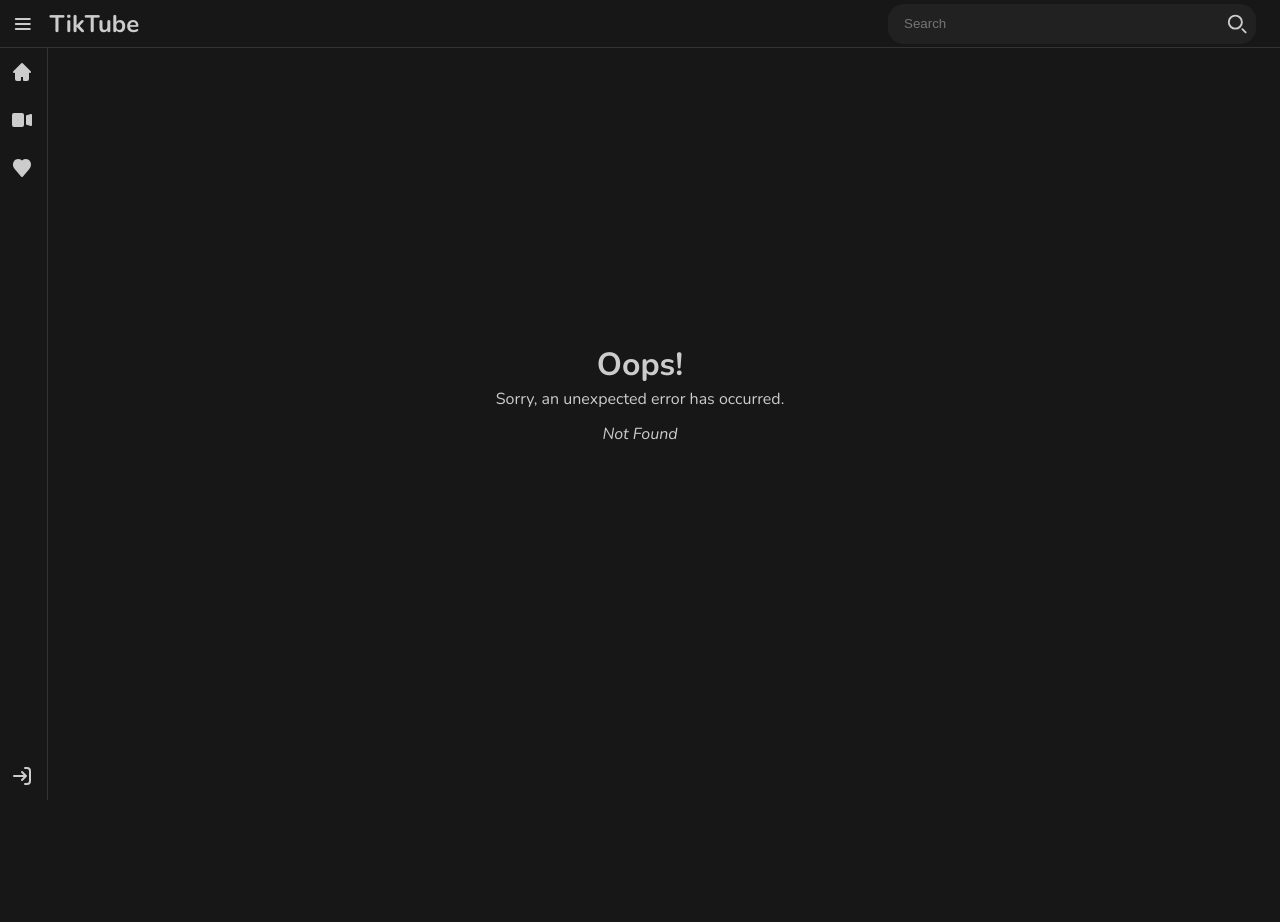
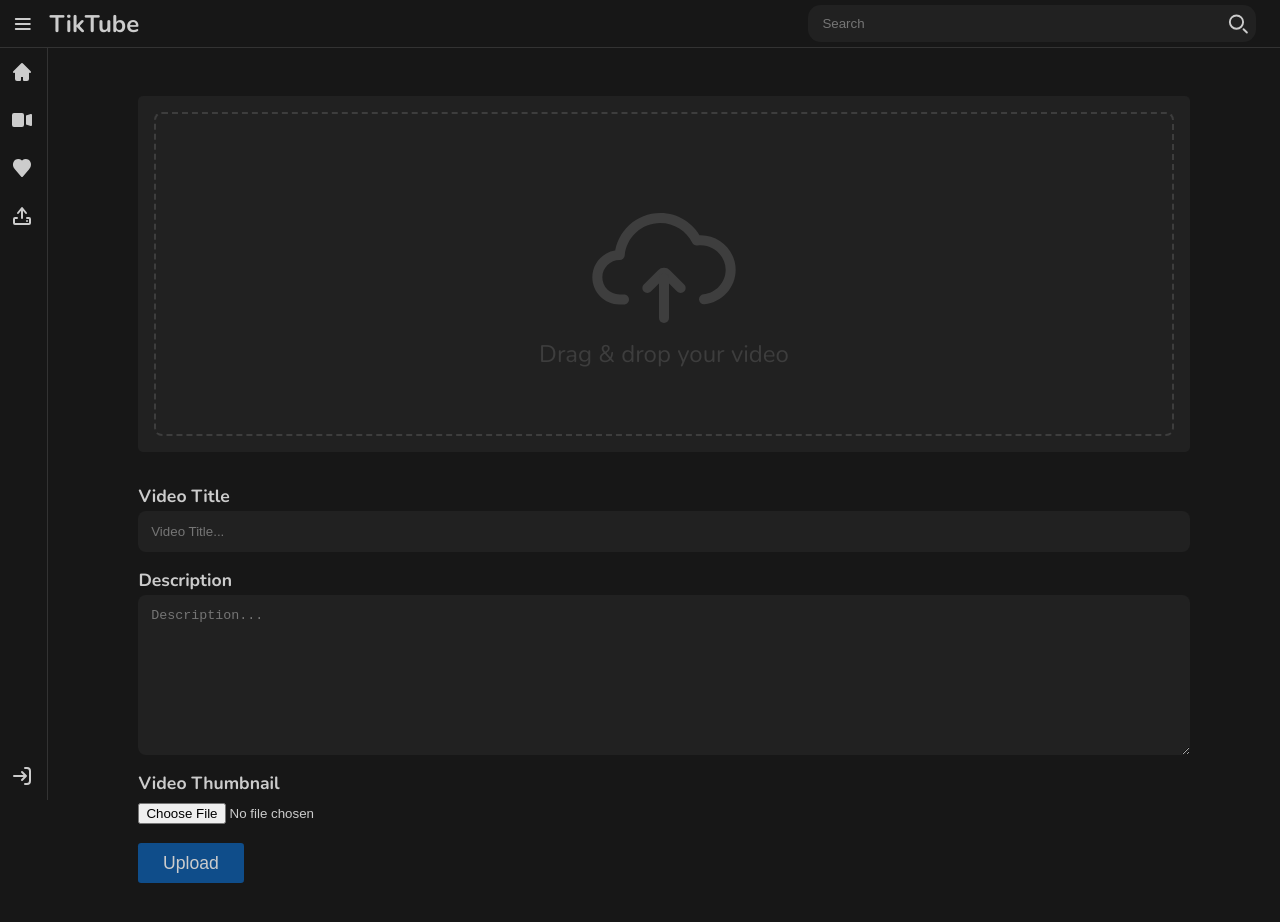
Before and after one commit to HunterNicky/TikTube, a React (Vite) app in the folder frontend/: page /upload in a window 1280 px wide. Before the commit this address had no page. Shown: the top 922 px of the page. Before the commit the page ends 800 px from the top, so only its background shows below. Built offline with nearby package versions, Linux system fonts and the light colour scheme.

Commit message:
add login and upload prototype

```diff
--- a/frontend/src/Header.css
+++ b/frontend/src/Header.css
@@ -37,18 +37,17 @@
 .search-bar {
   align-items: center;
   background-color: #212121;
-  border-radius: 1rem;
+  border-radius: .8rem;
   display: flex;
   margin-left: auto;
   margin-right: 1.5rem;
-  padding: .5rem;
-  width: 23rem;
+  padding: .4rem;
+  width: 35%;
 }
 
 .search-bar input {
   background-color: transparent;
   border-radius: 1rem;
-  border: none;
   border: none;
   color: var(--text-secondary);
   outline: none;
@@ -61,6 +60,6 @@
   cursor: pointer;
 }
 
-.search-bar input:focus {
-  border: none;
+.search-bar:focus-within {
+  outline: 1px #333333 solid;
 }
--- a/frontend/src/HomePage/VideoSection.css
+++ b/frontend/src/HomePage/VideoSection.css
@@ -8,7 +8,8 @@
 }
 
 .video-category-container {
-  display: flex;
-  flex-wrap: wrap;
+  display: grid;
+  grid-template-columns: repeat(auto-fill, 300px);
+  grid-gap: .3rem;
   justify-content: space-between;
 }
--- /dev/null
+++ b/frontend/src/LoginModal.css
@@ -0,0 +1,82 @@
+#login-overlay {
+  background-color: rgba(0, 0, 0, 0.5);
+  height: 100%;
+  position: fixed;
+  top: 0;
+  width: 100%;
+  z-index: 100;
+}
+
+#login-form-container {
+  background-color: #212121;
+  border-radius: .2rem;
+  left: 50%;
+  min-width: 32rem;
+  padding: 1rem;
+  position: fixed;
+  top: 50%;
+  transform: translate(-50%,-50%);
+  z-index: 101;
+}
+
+#login-form-container header {
+  font-size: 1.5rem;
+  text-align: center;
+}
+
+#login-form-container input {
+  background-color: transparent;
+  border: none;
+  border-bottom: 2px solid #333333;
+  color: var(--text-primary);
+  font-size: .9rem;
+  margin-bottom: .8rem;
+  padding: .3rem .3rem .3rem 0;
+  width: 100%;
+}
+
+#login-form-container input:focus {
+  outline: none;
+}
+
+#login-button {
+  background-color: #0f4d8a;
+  border-radius: .2rem;
+  border: none;
+  color: var(--text-primary);
+  cursor: pointer;
+  font-size: 1rem;
+  margin-top: .8rem;
+  padding: .6rem;
+  width: 100%;
+}
+
+#login-button:hover {
+  background-color: #115ca7;
+}
+
+#login-form-container footer {
+  display: flex;
+  margin-top: .6rem;
+}
+
+#login-form-container footer div {
+  display: flex;
+  justify-content: flex-end;
+  margin-top: .6rem;
+  width: 100%;
+}
+
+.auth-button {
+  background-color: transparent;
+  border: none;
+  color: #afafaf;
+  cursor: pointer;
+  font-weight: 600;
+  margin-left: .8rem;
+  text-transform: uppercase;
+}
+
+.auth-button:hover {
+  color: #05a7c7;
+}
--- /dev/null
+++ b/frontend/src/LoginModal.jsx
@@ -0,0 +1,29 @@
+import "./LoginModal.css";
+
+function LoginModal({setModal}) {
+  return (
+    <>
+      <div id="login-overlay" onClick={() => setModal(false)}></div>
+      <div id="login-form-container">
+        <form onSubmit={e => e.preventDefault()}>
+          <header>Login</header>
+          <div>
+            <input type="text" name="username" placeholder="Username" minlength="6" maxlength="12" />
+          </div>
+          <div>
+            <input type="password" name="password" placeholder="Password" minlength="6" maxlength="24"/>
+          </div>
+          <button type="submit" id="login-button">LOGIN</button>
+          <footer>
+            <div>
+              <button type="button" className="auth-button">Register</button>
+              <button type="button" className="auth-button">Forgot</button>
+            </div>
+          </footer>
+        </form>
+      </div>
+    </>
+  );
+}
+
+export default LoginModal;
--- a/frontend/src/Sidebar.css
+++ b/frontend/src/Sidebar.css
@@ -26,6 +26,7 @@ aside {
 
 .nav-item {
   width: 100%;
+  cursor: pointer;
 }
 
 .nav-item:last-child {
--- a/frontend/src/Sidebar.jsx
+++ b/frontend/src/Sidebar.jsx
@@ -1,7 +1,7 @@
 import { Link } from "react-router-dom";
 import "./Sidebar.css";
 
-function Sidebar() {
+function Sidebar({setModal}) {
   return (
     <aside>
     <nav className="navbar">
@@ -31,7 +31,15 @@ function Sidebar() {
           </Link>
         </li>
         <li className="nav-item">
-          <div className="nav-link">
+          <Link to={"/upload"} className="nav-link">
+            <svg class="w-6 h-6 text-gray-800 dark:text-white" aria-hidden="true" xmlns="http://www.w3.org/2000/svg" width="24" height="24" fill="none" viewBox="0 0 24 24">
+              <path stroke="currentColor" stroke-linecap="round" stroke-linejoin="round" stroke-width="2" d="M12 5v9m-5 0H5a1 1 0 0 0-1 1v4a1 1 0 0 0 1 1h14a1 1 0 0 0 1-1v-4a1 1 0 0 0-1-1h-2M8 9l4-5 4 5m1 8h.01"/>
+            </svg>
+            <span className="link-text">Upload</span>
+          </Link>
+        </li>
+        <li className="nav-item">
+          <div className="nav-link" onClick={() => setModal(true)}>
             <svg className="w-6 h-6 text-gray-800 dark:text-white" aria-hidden="true" xmlns="http://www.w3.org/2000/svg" width="24" height="24" fill="none" viewBox="0 0 24 24">
               <path stroke="currentColor" strokeLinecap="round" strokeLinejoin="round" strokeWidth="2" d="M16 12H4m12 0-4 4m4-4-4-4m3-4h2a3 3 0 0 1 3 3v10a3 3 0 0 1-3 3h-2"/>
             </svg>
--- /dev/null
+++ b/frontend/src/UploadPage.css
@@ -0,0 +1,88 @@
+#upload-section {
+  height: 100%;
+  margin-top: 2rem;
+  width: 100%;
+}
+
+#upload-box {
+  background-color: #212121;
+  border-radius: 5px;
+  color: #3d3d3d;
+  font-size: 1.5rem;
+  margin: 0 auto;
+  margin-bottom: 2rem;
+  padding: 1rem;
+  width: 90%;
+}
+
+#upload-container {
+  align-items: center;
+  border-radius: .5rem;
+  border: #3d3d3d dashed 2px;
+  display: flex;
+  flex-direction: column;
+  padding: 4rem;
+}
+
+#upload-container p {
+  text-align: center;
+}
+
+#upload-image {
+  filter: grayscale(100%);
+  width: 10rem;
+}
+
+#upload-info-container {
+  margin: 0 auto;
+  width: 90%;
+}
+
+#upload-info-container form {
+  display: flex;
+  flex-direction: column;
+  font-size: 1.1rem;
+}
+
+.video-input {
+  background-color: #212121;
+  border-radius: .5rem;
+  border: none;
+  color: var(--text-secondary);
+  margin-bottom: 1rem;
+  margin-top: .2rem;
+  padding: .8rem;
+}
+
+.video-input:focus {
+  outline: 1px #333333 solid;
+}
+
+#video-description {
+  height: 8rem;
+  min-height: 10rem;
+  resize: vertical;
+  text-align: justify;
+}
+
+#video-thumbnail {
+  margin-top: .5rem;
+}
+
+#upload-button {
+  background-color: #212121;
+  border-radius: .2rem;
+  border: none;
+  color: var(--text-secondary);
+  cursor: pointer;
+  font-size: 1.1rem;
+  margin-top: 1.2rem;
+  padding: .6rem;
+  width: 10%;
+  background-color: #0f4d8a;
+  color: var(--text-primary);
+}
+
+#upload-button:hover {
+  background-color: #115ca7;
+}
--- /dev/null
+++ b/frontend/src/UploadPage.jsx
@@ -0,0 +1,28 @@
+import uploadIcon from "./assets/cloud-upload.svg";
+import "./UploadPage.css";
+
+function UploadPage() {
+  return (
+    <section id="upload-section">
+      <div id="upload-box">
+        <div id="upload-container">
+          <img src={uploadIcon} id="upload-image" />
+          <p>Drag & drop your video</p>
+        </div>
+      </div>
+      <div id="upload-info-container">
+        <form onSubmit={e => e.preventDefault()}>
+          <label for="video-title"><strong>Video Title</strong></label>
+          <input type="text" id="video-title" placeholder="Video Title..." className="video-input" />
+          <label for="video-description"><strong>Description</strong></label>
+          <textarea type="text" id="video-description" name="video-description" placeholder="Description..." className="video-input" />
+          <label for="video-thumbnail"><strong>Video Thumbnail</strong></label>
+          <input type="file" id="video-thumbnail"/>
+          <input type="submit" value="Upload" id="upload-button" onSubmit="return false" />
+        </form>
+      </div>
+    </section>
+  );
+}
+
+export default UploadPage;
--- a/frontend/src/main.jsx
+++ b/frontend/src/main.jsx
@@ -1,4 +1,4 @@
-import React from "react";
+import React, { useState } from "react";
 import ReactDOM from "react-dom/client";
 import { createBrowserRouter, RouterProvider, Outlet } from "react-router-dom";
 
@@ -6,18 +6,23 @@ import Header from "./Header.jsx";
 import Sidebar from "./Sidebar.jsx";
 import HomePage from "./HomePage/HomePage.jsx";
 import FavoritesPage from "./FavoritesPage.jsx";
+import UploadPage from "./UploadPage.jsx";
 import VideoPlayer from "./VideoPlayer.jsx";
 import ErrorPage from "./ErrorPage.jsx";
+import LoginModal from "./LoginModal.jsx";
 import "./index.css";
 
 function Navigation() {
+  const [modal, setModal] = useState(false);
+
   return (
     <>
       <Header />
-      <Sidebar />
+      <Sidebar setModal={setModal}/>
       <main>
         <Outlet />
       </main>
+      {modal && <LoginModal setModal={setModal}/>}
     </>
   );
 }
@@ -37,6 +42,10 @@ const router = createBrowserRouter([
         element: <FavoritesPage />
       },
       {
+        path: "upload",
+        element: <UploadPage />
+      },
+      {
         path: "/watch/:id",
         element: <VideoPlayer />
       }
```
Also changed, not shown: frontend/src/assets/cloud-upload.svg (added).
